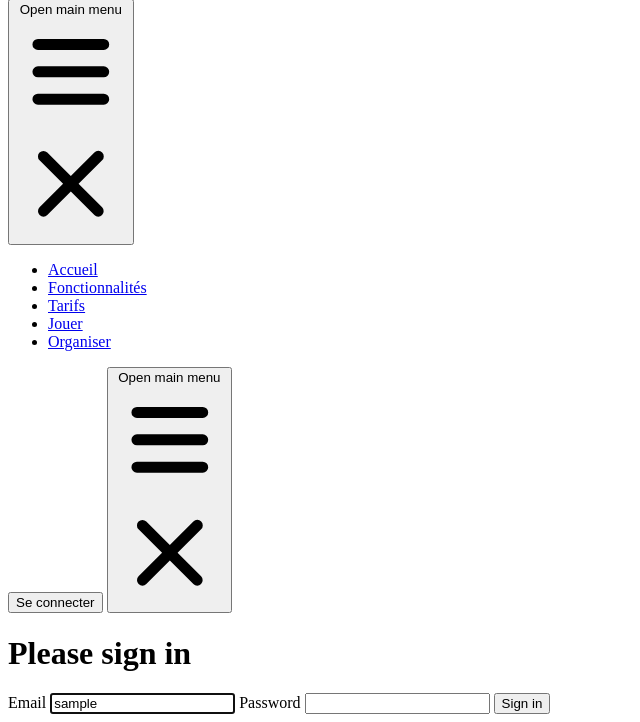
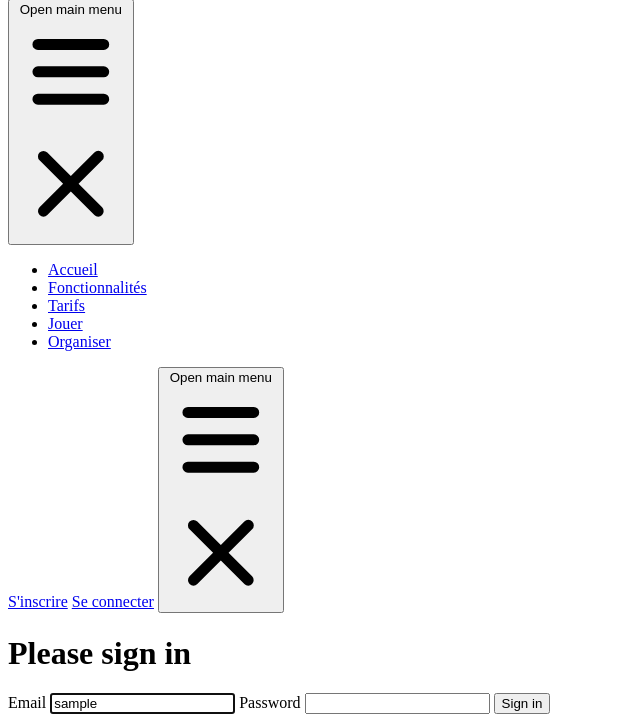
Before and after one commit to Play-Z/playz, a Symfony app: template templates/security/login.html.twig in a window 1280 px wide. Shown: the part 499-1221 px from the top of the page, without its empty margins (0-640 px from the left). Run offline with Twig, Linux system fonts and the light colour scheme; the template is opened without the code that fills it: most values are stand-ins (such as "Sample title", 1, 10 or a date in 2020); some libraries are stand-ins or nearby versions.

Commit message:
Show Login/Logout and Register only when necessary

```diff
--- a/src/Controller/RegistrationController.php
+++ b/src/Controller/RegistrationController.php
@@ -89,6 +89,6 @@
         // @TODO Change the redirect on success and handle or remove the flash message in your templates
         $this->addFlash('success', 'Your email address has been verified.');
 
-        return $this->redirectToRoute('app_register');
+        return $this->redirectToRoute('app_login');
     }
 }
--- a/templates/baseTemplate/base.html.twig
+++ b/templates/baseTemplate/base.html.twig
@@ -73,7 +73,12 @@
         </div>
 
         <div class="flex md:order-2">
-            <button type="button" class="text-white bg-blue-700 hover:bg-blue-800 focus:ring-4 focus:ring-blue-300 font-medium rounded-lg text-sm px-5 py-2.5 text-center mr-3 md:mr-0 dark:bg-blue-600 dark:hover:bg-blue-700 dark:focus:ring-blue-800">Se connecter</button>
+            {% if is_granted('IS_AUTHENTICATED_REMEMBERED') %}
+                <a href="/logout" class="text-white bg-red-700 hover:bg-red-800 focus:ring-4 focus:ring-red-300 font-medium rounded-lg text-sm px-5 py-2.5 text-center mr-3 md:mr-0 dark:bg-blue-600 dark:hover:bg-blue-700 dark:focus:ring-blue-800">Se deconnecter</a>
+            {% else %}
+            <a href="/register" class="text-white bg-blue-700 hover:bg-blue-800 focus:ring-4 focus:ring-blue-300 font-medium rounded-lg text-sm px-5 py-2.5 text-center mr-3 md:mr-0 dark:bg-blue-600 dark:hover:bg-blue-700 dark:focus:ring-blue-800">S'inscrire</a>
+            <a href="/login" class="text-white bg-blue-700 hover:bg-blue-800 focus:ring-4 focus:ring-blue-300 font-medium rounded-lg text-sm px-5 py-2.5 text-center mr-3 md:mr-0 dark:bg-blue-600 dark:hover:bg-blue-700 dark:focus:ring-blue-800">Se connecter</a>
+            {% endif %}
             <button data-collapse-toggle="mobile-menu-4" type="button" class="md:hidden text-gray-500 hover:bg-gray-100focus:outline-none focus:ring-2 focus:ring-gray-200 rounded-lg text-sm p-2 inline-flex items-center dark:text-gray-400 dark:hover:bg-gray-700 dark:focus:ring-gray-600" aria-controls="mobile-menu-4" aria-expanded="false">
                 <span class="sr-only">Open main menu</span>
                 <svg class="w-6 h-6" fill="currentColor" viewBox="0 0 20 20" xmlns="http://www.w3.org/2000/svg"><path fill-rule="evenodd" d="M3 5a1 1 0 011-1h12a1 1 0 110 2H4a1 1 0 01-1-1zM3 10a1 1 0 011-1h12a1 1 0 110 2H4a1 1 0 01-1-1zM3 15a1 1 0 011-1h12a1 1 0 110 2H4a1 1 0 01-1-1z" clip-rule="evenodd"></path></svg>
```
